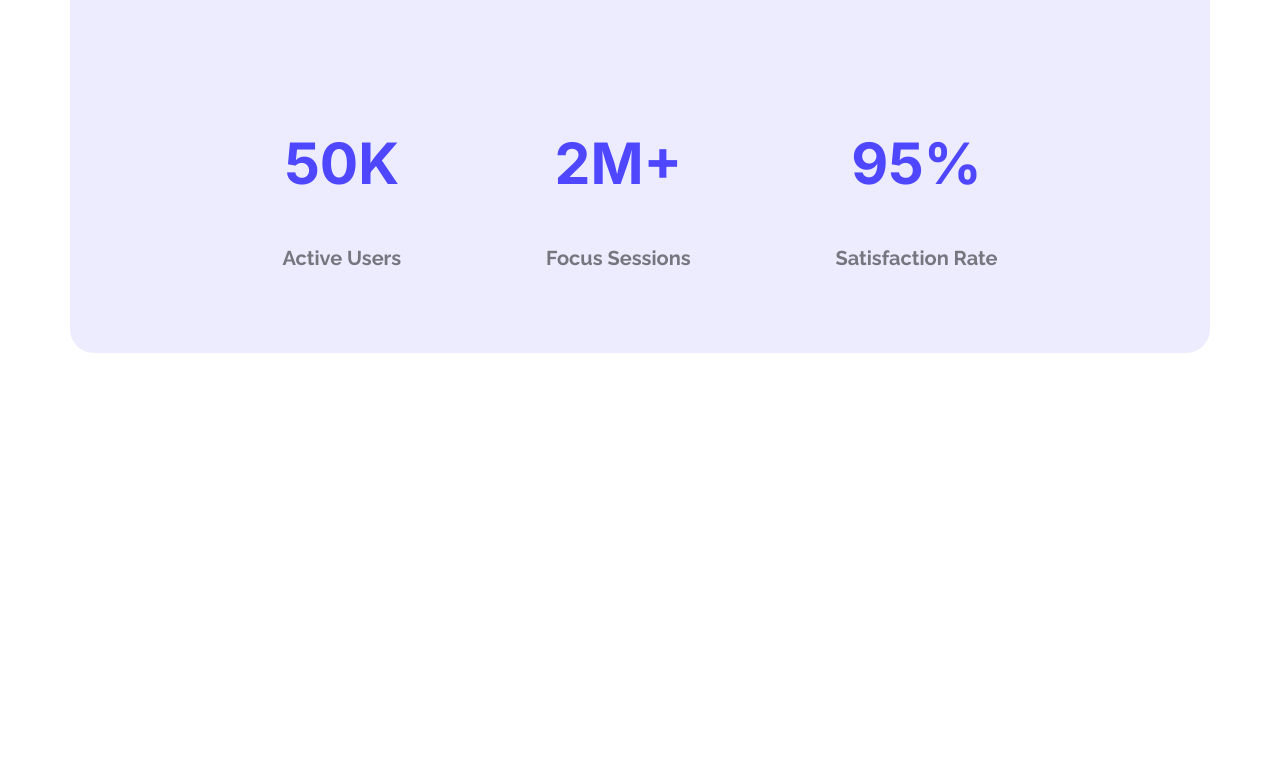
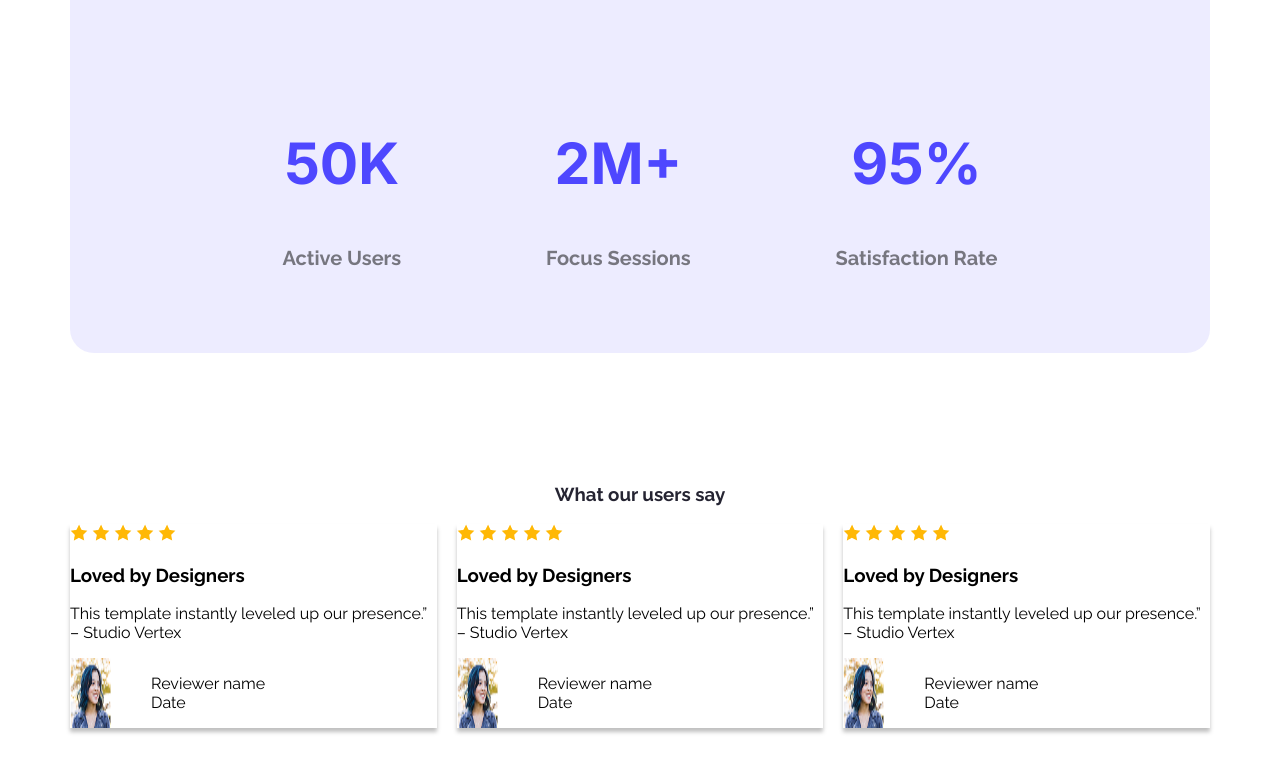
Before and after one commit to Fahima-fahi/First-dev-assignment, a plain HTML site: page index.html in a window 1280 px wide. Shown: the part 1225-1998 px from the top of the page. Before the commit the page ends 1586 px from the top, so only its background shows below. Drawn offline with Linux system fonts and the light colour scheme.

Commit message:
added 4th webpage

```diff
--- a/index.html
+++ b/index.html
@@ -49,6 +49,65 @@
                 </div>
             </div>
      </section>
+     <section class="user-reviews">
+        <h3 class="section-title text-center">What our users say</h3>
+        <div class="review-container">
+            <div class="review">
+                <div class="image">
+                    <img src="Assets/icon-star.png" alt="">
+                    <img src="Assets/icon-star.png" alt="">
+                    <img src="Assets/icon-star.png" alt="">
+                    <img src="Assets/icon-star.png" alt="">
+                    <img src="Assets/icon-star.png" alt="">
+                </div>
+                <h3 class="review-title">Loved by Designers</h3>
+                <p class="review-description">This template instantly leveled up our presence.” – Studio Vertex</p>
+                <div class="reviewer-name">
+                    <img src="Assets/avatar.png" alt="">
+                      <ul>
+                        <li>Reviewer name</li>
+                        <li>Date</li>
+                      </ul>
+                </div>
+            </div>
+            <div class="review">
+                <div class="image">
+                    <img src="Assets/icon-star.png" alt="">
+                    <img src="Assets/icon-star.png" alt="">
+                    <img src="Assets/icon-star.png" alt="">
+                    <img src="Assets/icon-star.png" alt="">
+                    <img src="Assets/icon-star.png" alt="">
+                </div>
+                <h3 class="review-title">Loved by Designers</h3>
+                <p class="review-description">This template instantly leveled up our presence.” – Studio Vertex</p>
+                <div class="reviewer-name">
+                    <img src="Assets/avatar.png" alt="">
+                      <ul>
+                        <li>Reviewer name</li>
+                        <li>Date</li>
+                      </ul>
+                </div>
+            </div>
+            <div class="review">
+                <div class="image">
+                    <img src="Assets/icon-star.png" alt="">
+                    <img src="Assets/icon-star.png" alt="">
+                    <img src="Assets/icon-star.png" alt="">
+                    <img src="Assets/icon-star.png" alt="">
+                    <img src="Assets/icon-star.png" alt="">
+                </div>
+                <h3 class="review-title">Loved by Designers</h3>
+                <p class="review-description">This template instantly leveled up our presence.” – Studio Vertex</p>
+                <div class="reviewer-name">
+                    <img src="Assets/avatar.png" alt="">
+                      <ul>
+                        <li>Reviewer name</li>
+                        <li>Date</li>
+                      </ul>
+                </div>
+            </div>
+        </div>
+     </section>
   </main>
   <footer>
 
--- a/styles/portfolio.css
+++ b/styles/portfolio.css
@@ -36,6 +36,9 @@
 .section-title{
     font-weight: bold;
     color: #252432;
+}
+.text-center{
+    text-align: center;
 }
 
 /* header */
@@ -77,6 +80,10 @@ main{
     max-width: 1140px;
     margin: 0 auto;
 }
+main section{
+    margin-top: 130px;
+    margin-bottom: 130px;
+}
 /* action section */
 .action{
     display: flex;
@@ -113,11 +120,28 @@ main{
     justify-content: space-around;
      margin-top: 85px;
 }
-.productive-item{
 
-}
 .item-description{
     font-size: 20px;
     font-weight: 400px;
     color: rgba(0, 0, 0, 0.5);
 }
+/* reviewer styles */
+.user-reviews{
+
+}
+.review-container{
+    display: flex;
+    gap: 20px;
+}
+.reviewer-name{
+    display: flex;
+}
+div ul li{
+    list-style: none;
+}
+.review{
+    padding: auto;
+    box-shadow: 0px 4px 4px 0px rgba(0, 0, 0, 0.25);
+    border-radius: 0px;
+}
```
